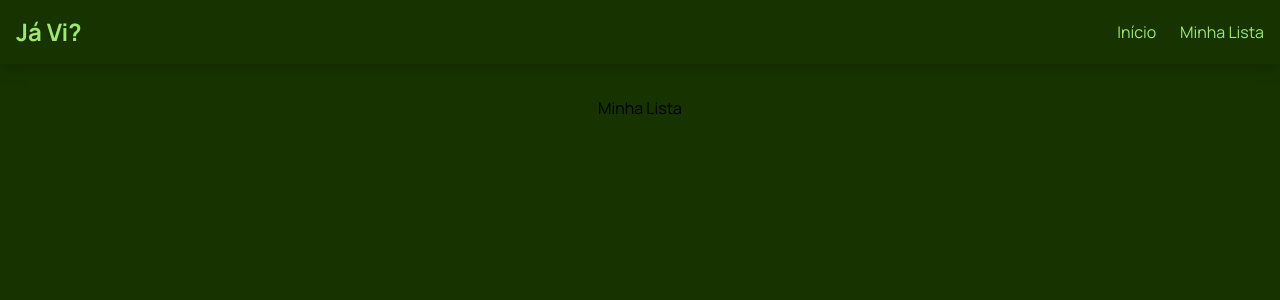
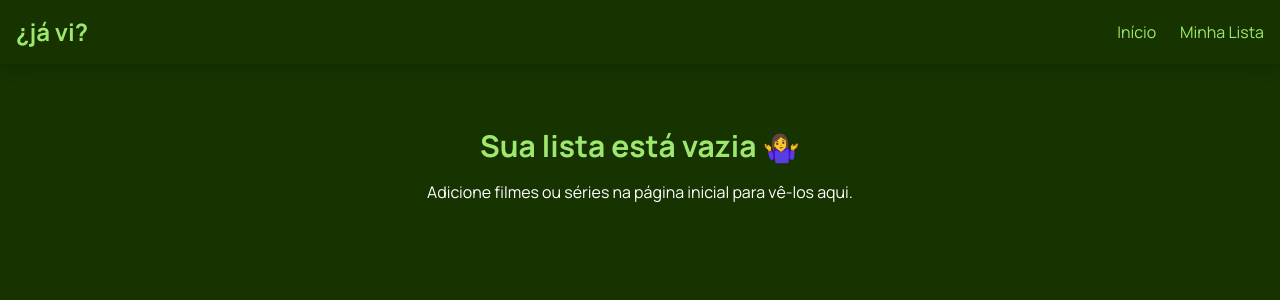
Before and after one commit to GGhiaroni/ja-vi, a React (Vite) app: page /minhalista in a window 1280 px wide. Shown: the top 300 px of the page. Built offline with nearby package versions, Linux system fonts and the light colour scheme.

Commit message:
página Minha Lista já mostrando a lista de filmes e séries salvos

```diff
--- a/src/components/Navbar.tsx
+++ b/src/components/Navbar.tsx
@@ -12,7 +12,7 @@ const Navbar: React.FC = () => {
           to="/"
           className="text-(--color-ja-vi-secondary) text-2xl font-bold"
         >
-          Já Vi?
+          ¿já vi?
         </Link>
 
         <nav className="flex items-center space-x-6">
--- a/src/pages/Home.tsx
+++ b/src/pages/Home.tsx
@@ -14,6 +14,7 @@ const Home: React.FC = () => {
 
   useEffect(() => {
     if (data && data.results) {
+      console.log(data.results);
       setMediaList(data.results);
     }
   }, [data, setMediaList]);
--- a/src/pages/MinhaLista.tsx
+++ b/src/pages/MinhaLista.tsx
@@ -1,3 +1,40 @@
 import React from "react";
-const MinhaLista: React.FC = () => <div>Minha Lista</div>;
+import MediaCard from "../components/MediaCard";
+import { useMediaStore } from "../store/useMediaStore";
+import { useMinhaListaStore } from "../store/useMinhaListaStore";
+const MinhaLista: React.FC = () => {
+  const listaIDs = useMinhaListaStore((state) => state.lista);
+
+  const mediaListCache = useMediaStore((state) => state.mediaList);
+
+  const minhaListaItems = mediaListCache.filter((item) => listaIDs[item.id]);
+
+  if (minhaListaItems.length === 0) {
+    return (
+      <div className="container mx-auto p-8 text-center">
+        <h1
+          className={`text-3xl font-bold mb-4 text-(--color-ja-vi-secondary)`}
+        >
+          Sua lista está vazia 🤷‍♀️
+        </h1>
+        <p className="text-white">
+          Adicione filmes ou séries na página inicial para vê-los aqui.
+        </p>
+      </div>
+    );
+  }
+
+  return (
+    <div className="container mx-auto p-4">
+      <h1 className={`text-3xl font-bold mb-6 text-(--color-ja-vi-secondary)`}>
+        Minha Lista: ({minhaListaItems.length} itens)
+      </h1>
+      <div className="grid grid-cols-2 sm:grid-cols-3 md:grid-cols-4 lg:grid-cols-5 gap-4">
+        {minhaListaItems.map((item) => (
+          <MediaCard key={item.id} item={item} />
+        ))}
+      </div>
+    </div>
+  );
+};
 export default MinhaLista;
```
